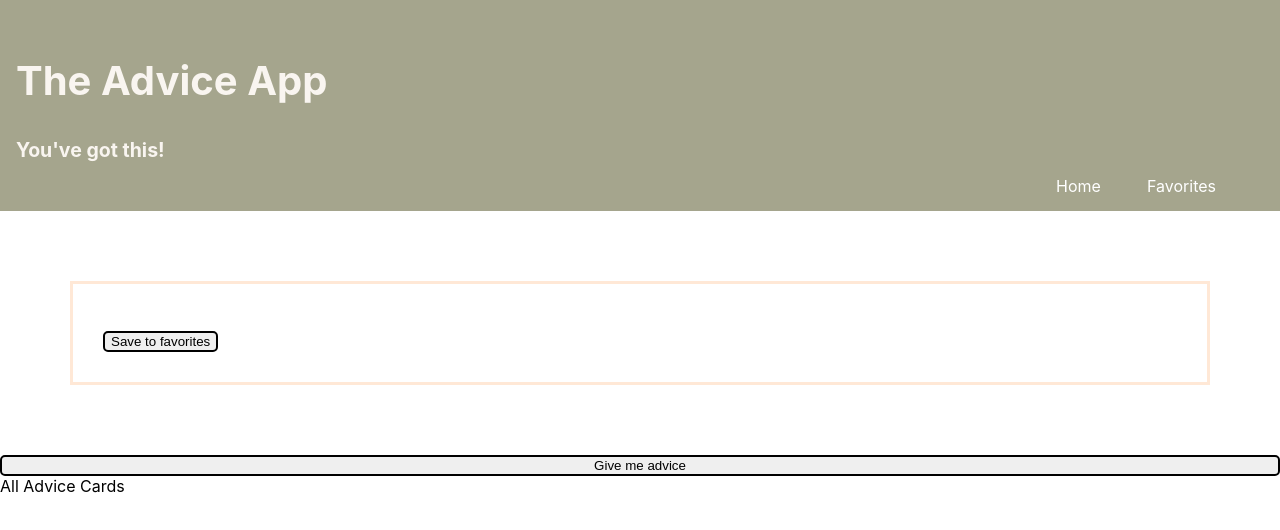
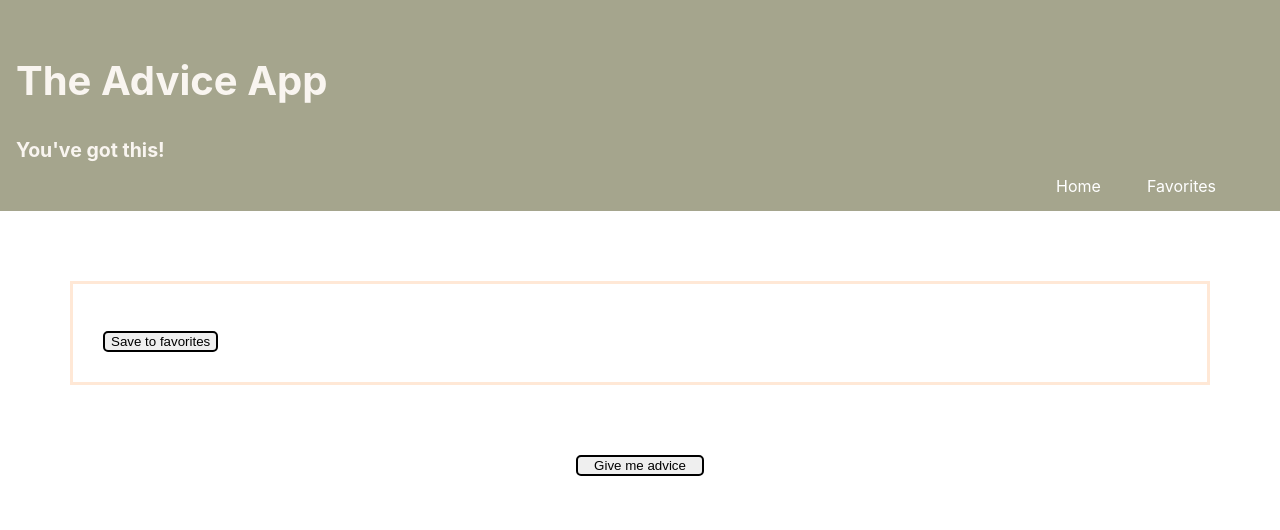
Before and after one commit to AliNooner/Advice-Is-Nice, a React (Create React App) app: page / in a window 1280 px wide. Shown: the top 530 px of the page. Built offline with nearby package versions, Linux system fonts and the light colour scheme.

Commit message:
Center advice button on page

```diff
--- a/src/Components/AllCards/AllCards.js
+++ b/src/Components/AllCards/AllCards.js
@@ -5,7 +5,7 @@ import { Route } from 'react-router-dom';
 const AllCards = () => {
 
 return (
-  <div className='allCards-container'>All Advice Cards</div>
+  <div className='allCards-container'></div>
 )
 }
 
--- a/src/Components/App/App.js
+++ b/src/Components/App/App.js
@@ -47,8 +47,6 @@ return (
         render={() => (
           <div>
             <AllCards
-              // allBirds={this.state.allBirds}
-              // changeIcon={this.changeIcon}
             />
           </div>
         )}
--- a/src/Components/Card/Card.css
+++ b/src/Components/Card/Card.css
@@ -17,9 +17,10 @@
   border-style: solid;
 }
 
-/* .advice-button { */
- /* color: pink; */
-/* } */
+.advice-button {
+  width: 10vw;
+  margin-left: 45%;
+}
 
 /* .favorite-message-tag {
   color: pink;
```
